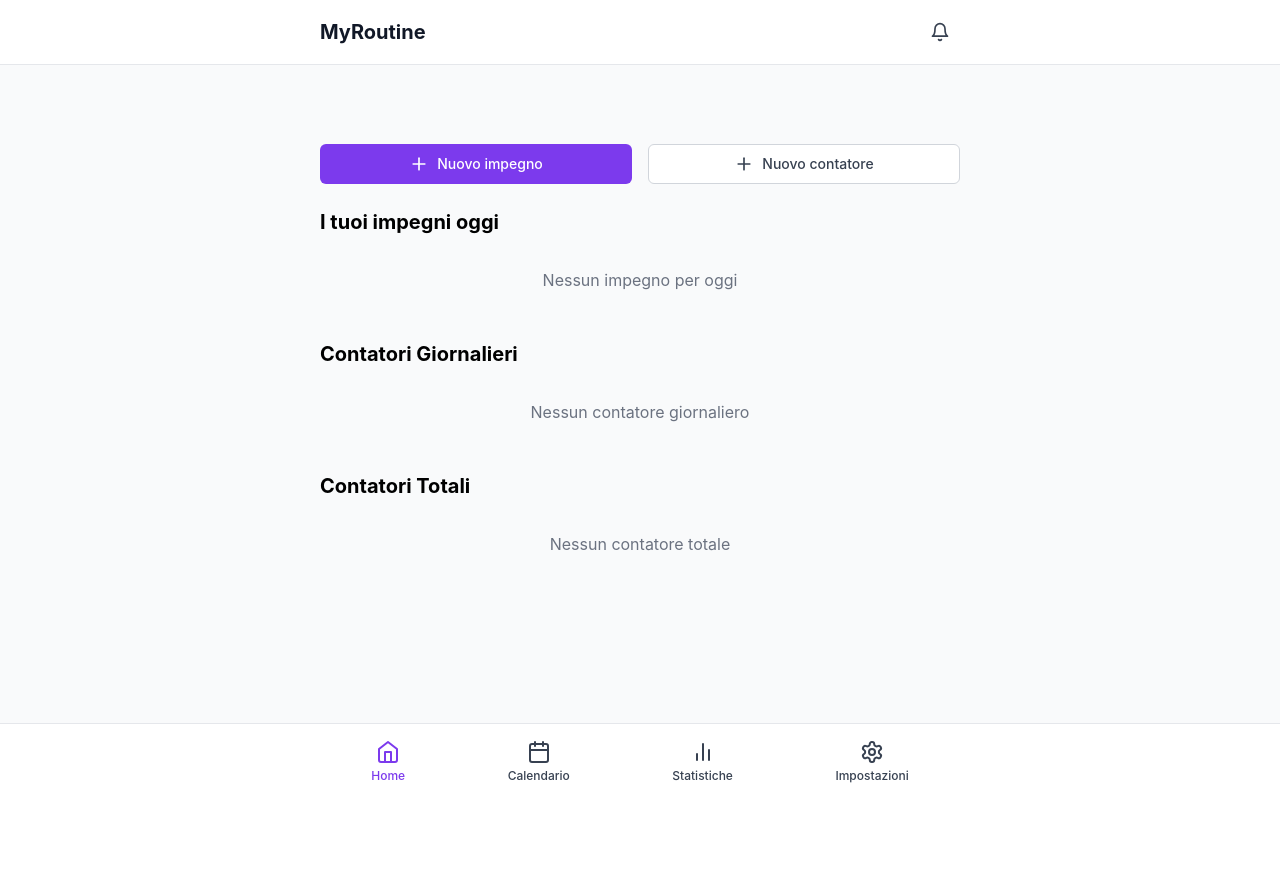
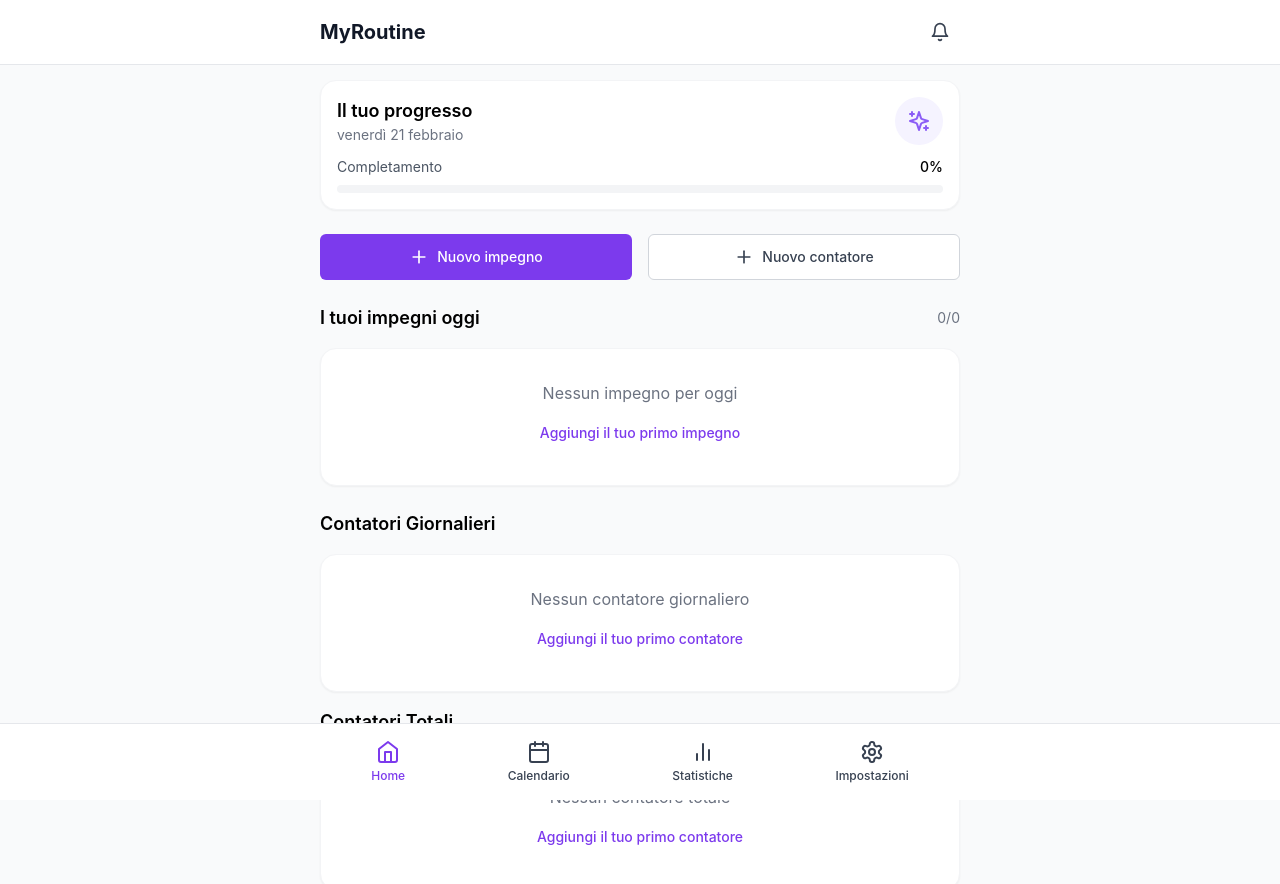
Before and after one commit to simone202120/my-routine-app-new, a React (Create React App) app: page / in a window 1280 px wide. Shown: the top 884 px of the page. Before the commit the page ends 800 px from the top, so only its background shows below. Built offline with nearby package versions, Linux system fonts and the light colour scheme.

Commit message:
Grafica Completa

```diff
--- a/src/components/counters/CounterForm.tsx
+++ b/src/components/counters/CounterForm.tsx
@@ -21,39 +21,36 @@ const CounterForm: React.FC<CounterFormProps> = ({ onClose, onSubmit }) => {
   const handleSubmit = (e: React.FormEvent) => {
     e.preventDefault();
     onSubmit(counterData);
-    onClose();
   };
 
   return (
-    <div className="fixed inset-0 bg-black bg-opacity-50 flex items-center justify-center p-4">
-      <div className="bg-white rounded-lg w-full max-w-md">
+    <div className="fixed inset-0 bg-black bg-opacity-50 z-50 flex items-end sm:items-center justify-center p-4">
+      <div className="bg-white rounded-t-xl sm:rounded-xl w-full max-w-lg">
         <div className="flex justify-between items-center p-4 border-b">
-          <h2 className="text-lg font-bold">Nuovo Contatore</h2>
-          <Button variant="ghost" size="icon" onClick={onClose}>
+          <h2 className="text-lg font-bold text-gray-900">Nuovo Contatore</h2>
+          <Button variant="ghost" size="icon" onClick={onClose} className="rounded-full">
             <X className="h-5 w-5" />
           </Button>
         </div>
         <form onSubmit={handleSubmit} className="p-4 space-y-4">
           <div>
-            <label className="block text-sm font-medium text-gray-700">
+            <label className="block text-sm font-medium text-gray-700 mb-1">
               Nome
             </label>
             <input
               type="text"
-              className="mt-1 block w-full rounded-md border-gray-300 shadow-sm focus:border-primary-500 focus:ring-primary-500"
+              className="w-full rounded-lg border-gray-300 shadow-sm focus:border-primary-500 focus:ring-primary-500"
               value={counterData.name}
-              onChange={(e) => setCounterData({
-                ...counterData,
-                name: e.target.value
-              })}
+              onChange={(e) => setCounterData({...counterData, name: e.target.value})}
+              required
             />
           </div>
           <div>
-            <label className="block text-sm font-medium text-gray-700">
+            <label className="block text-sm font-medium text-gray-700 mb-1">
               Tipo
             </label>
             <select
-              className="mt-1 block w-full rounded-md border-gray-300 shadow-sm focus:border-primary-500 focus:ring-primary-500"
+              className="w-full rounded-lg border-gray-300 shadow-sm focus:border-primary-500 focus:ring-primary-500"
               value={counterData.type}
               onChange={(e) => setCounterData({
                 ...counterData,
@@ -65,7 +62,7 @@ const CounterForm: React.FC<CounterFormProps> = ({ onClose, onSubmit }) => {
             </select>
           </div>
           <div className="flex justify-end space-x-3 pt-4">
-            <Button variant="outline" onClick={onClose}>
+            <Button variant="outline" type="button" onClick={onClose}>
               Annulla
             </Button>
             <Button type="submit">
--- a/src/components/tasks/TaskForm.tsx
+++ b/src/components/tasks/TaskForm.tsx
@@ -25,36 +25,36 @@ const TaskForm: React.FC<TaskFormProps> = ({ onClose, onSubmit }) => {
   const handleSubmit = (e: React.FormEvent) => {
     e.preventDefault();
     onSubmit(taskData);
-    onClose();
   };
 
   return (
-    <div className="fixed inset-0 bg-black bg-opacity-50 flex items-center justify-center p-4">
-      <div className="bg-white rounded-lg w-full max-w-md">
+    <div className="fixed inset-0 bg-black bg-opacity-50 z-50 flex items-end sm:items-center justify-center p-4">
+      <div className="bg-white rounded-t-xl sm:rounded-xl w-full max-w-lg">
         <div className="flex justify-between items-center p-4 border-b">
-          <h2 className="text-lg font-bold">Nuovo Impegno</h2>
-          <Button variant="ghost" size="icon" onClick={onClose}>
+          <h2 className="text-lg font-bold text-gray-900">Nuovo Impegno</h2>
+          <Button variant="ghost" size="icon" onClick={onClose} className="rounded-full">
             <X className="h-5 w-5" />
           </Button>
         </div>
         <form onSubmit={handleSubmit} className="p-4 space-y-4">
           <div>
-            <label className="block text-sm font-medium text-gray-700">
+            <label className="block text-sm font-medium text-gray-700 mb-1">
               Titolo
             </label>
             <input
               type="text"
-              className="mt-1 block w-full rounded-md border-gray-300 shadow-sm focus:border-primary-500 focus:ring-primary-500"
+              className="w-full rounded-lg border-gray-300 shadow-sm focus:border-primary-500 focus:ring-primary-500"
               value={taskData.title}
               onChange={(e) => setTaskData({...taskData, title: e.target.value})}
+              required
             />
           </div>
           <div>
-            <label className="block text-sm font-medium text-gray-700">
+            <label className="block text-sm font-medium text-gray-700 mb-1">
               Tipo
             </label>
             <select
-              className="mt-1 block w-full rounded-md border-gray-300 shadow-sm focus:border-primary-500 focus:ring-primary-500"
+              className="w-full rounded-lg border-gray-300 shadow-sm focus:border-primary-500 focus:ring-primary-500"
               value={taskData.type}
               onChange={(e) => setTaskData({
                 ...taskData,
@@ -67,31 +67,31 @@ const TaskForm: React.FC<TaskFormProps> = ({ onClose, onSubmit }) => {
           </div>
           {taskData.type === 'routine' ? (
             <div>
-              <label className="block text-sm font-medium text-gray-700">
+              <label className="block text-sm font-medium text-gray-700 mb-1">
                 Orario
               </label>
               <input
                 type="time"
-                className="mt-1 block w-full rounded-md border-gray-300 shadow-sm focus:border-primary-500 focus:ring-primary-500"
+                className="w-full rounded-lg border-gray-300 shadow-sm focus:border-primary-500 focus:ring-primary-500"
                 value={taskData.time}
                 onChange={(e) => setTaskData({...taskData, time: e.target.value})}
               />
             </div>
           ) : (
             <div>
-              <label className="block text-sm font-medium text-gray-700">
+              <label className="block text-sm font-medium text-gray-700 mb-1">
                 Data
               </label>
               <input
                 type="date"
-                className="mt-1 block w-full rounded-md border-gray-300 shadow-sm focus:border-primary-500 focus:ring-primary-500"
+                className="w-full rounded-lg border-gray-300 shadow-sm focus:border-primary-500 focus:ring-primary-500"
                 value={taskData.date}
                 onChange={(e) => setTaskData({...taskData, date: e.target.value})}
               />
             </div>
           )}
           <div className="flex justify-end space-x-3 pt-4">
-            <Button variant="outline" onClick={onClose}>
+            <Button variant="outline" type="button" onClick={onClose}>
               Annulla
             </Button>
             <Button type="submit">
--- a/src/pages/HomePage.tsx
+++ b/src/pages/HomePage.tsx
@@ -1,6 +1,6 @@
 // pages/HomePage.tsx
 import React, { useState } from 'react';
-import { Plus } from 'lucide-react';
+import { Plus, Sparkles } from 'lucide-react';
 import { Button } from "../components/ui/button";
 import TaskItem from '../components/tasks/TaskItem';
 import CounterItem from '../components/counters/CounterItem';
@@ -8,9 +8,9 @@ import TaskForm from '../components/tasks/TaskForm';
 import CounterForm from '../components/counters/CounterForm';
 import { useApp } from '../context/AppContext';
 import { format } from 'date-fns';
+import { it } from 'date-fns/locale';
 
 const HomePage = () => {
-  // Utilizziamo il context invece dello stato locale
   const {
     tasks,
     counters,
@@ -21,44 +21,75 @@ const HomePage = () => {
     decrementCounter
   } = useApp();
 
-  // Stati per i modal
   const [isTaskFormOpen, setIsTaskFormOpen] = useState(false);
   const [isCounterFormOpen, setIsCounterFormOpen] = useState(false);
 
-  // Filtra i task di oggi
   const todayTasks = tasks.filter(task => {
     if (task.type === 'routine') return true;
     return task.date === format(new Date(), 'yyyy-MM-dd');
   });
 
-  // Filtra i contatori giornalieri
-  const dailyCounters = counters.filter(counter => counter.type === 'daily');
-  const totalCounters = counters.filter(counter => counter.type === 'total');
+  const completedTodayTasks = todayTasks.filter(task => task.isCompleted);
+  const completionPercentage = todayTasks.length > 0
+    ? Math.round((completedTodayTasks.length / todayTasks.length) * 100)
+    : 0;
 
   return (
-    <div className="pb-20 pt-16">
+    <div className="space-y-6">
+      {/* Progress Summary */}
+      <div className="bg-white rounded-xl p-4 shadow-sm border border-gray-100">
+        <div className="flex items-center justify-between mb-3">
+          <div>
+            <h2 className="text-lg font-semibold">Il tuo progresso</h2>
+            <p className="text-sm text-gray-500">
+              {format(new Date(), 'EEEE d MMMM', { locale: it })}
+            </p>
+          </div>
+          <div className="h-12 w-12 bg-primary-50 rounded-full flex items-center justify-center">
+            <Sparkles className="h-6 w-6 text-primary-500" />
+          </div>
+        </div>
+        <div className="space-y-2">
+          <div className="flex justify-between items-center">
+            <span className="text-sm text-gray-600">Completamento</span>
+            <span className="text-sm font-medium">{completionPercentage}%</span>
+          </div>
+          <div className="h-2 bg-gray-100 rounded-full">
+            <div
+              className="h-full bg-primary-500 rounded-full transition-all duration-300"
+              style={{ width: `${completionPercentage}%` }}
+            />
+          </div>
+        </div>
+      </div>
+
       {/* Quick Actions */}
-      <div className="grid grid-cols-2 gap-4 mb-6">
+      <div className="grid grid-cols-2 gap-4">
         <Button
-          className="flex items-center gap-2"
+          className="flex items-center justify-center gap-2 h-auto py-3"
           onClick={() => setIsTaskFormOpen(true)}
         >
           <Plus className="h-5 w-5" />
-          Nuovo impegno
+          <span>Nuovo impegno</span>
         </Button>
         <Button
-          className="flex items-center gap-2"
           variant="outline"
+          className="flex items-center justify-center gap-2 h-auto py-3"
           onClick={() => setIsCounterFormOpen(true)}
         >
           <Plus className="h-5 w-5" />
-          Nuovo contatore
+          <span>Nuovo contatore</span>
         </Button>
       </div>
 
       {/* Tasks Section */}
-      <div className="mb-8">
-        <h2 className="text-xl font-bold mb-4">I tuoi impegni oggi</h2>
+      <div className="space-y-4">
+        <div className="flex justify-between items-center">
+          <h2 className="text-lg font-semibold">I tuoi impegni oggi</h2>
+          <span className="text-sm text-gray-500">
+            {completedTodayTasks.length}/{todayTasks.length}
+          </span>
+        </div>
         <div className="space-y-3">
           {todayTasks.map(task => (
             <TaskItem
@@ -68,18 +99,27 @@ const HomePage = () => {
             />
           ))}
           {todayTasks.length === 0 && (
-            <p className="text-gray-500 text-center py-4">
-              Nessun impegno per oggi
-            </p>
+            <div className="bg-white rounded-xl p-8 shadow-sm border border-gray-100 text-center">
+              <p className="text-gray-500">Nessun impegno per oggi</p>
+              <Button
+                variant="link"
+                className="mt-2"
+                onClick={() => setIsTaskFormOpen(true)}
+              >
+                Aggiungi il tuo primo impegno
+              </Button>
+            </div>
           )}
         </div>
       </div>
 
-      {/* Daily Counters Section */}
-      <div className="mb-8">
-        <h2 className="text-xl font-bold mb-4">Contatori Giornalieri</h2>
-        <div className="grid grid-cols-1 gap-3">
-          {dailyCounters.map(counter => (
+      {/* Counters Sections */}
+      <div className="space-y-4">
+        <h2 className="text-lg font-semibold">Contatori Giornalieri</h2>
+        <div className="space-y-3">
+          {counters
+            .filter(counter => counter.type === 'daily')
+            .map(counter => (
               <CounterItem
                 key={counter.id}
                 counter={counter}
@@ -87,19 +127,25 @@ const HomePage = () => {
                 onDecrement={decrementCounter}
               />
             ))}
-          {dailyCounters.length === 0 && (
-            <p className="text-gray-500 text-center py-4">
-              Nessun contatore giornaliero
-            </p>
+          {counters.filter(c => c.type === 'daily').length === 0 && (
+            <div className="bg-white rounded-xl p-8 shadow-sm border border-gray-100 text-center">
+              <p className="text-gray-500">Nessun contatore giornaliero</p>
+              <Button
+                variant="link"
+                className="mt-2"
+                onClick={() => setIsCounterFormOpen(true)}
+              >
+                Aggiungi il tuo primo contatore
+              </Button>
+            </div>
           )}
         </div>
-      </div>
 
-      {/* Total Counters Section */}
-      <div>
-        <h2 className="text-xl font-bold mb-4">Contatori Totali</h2>
-        <div className="grid grid-cols-1 gap-3">
-          {totalCounters.map(counter => (
+        <h2 className="text-lg font-semibold">Contatori Totali</h2>
+        <div className="space-y-3">
+          {counters
+            .filter(counter => counter.type === 'total')
+            .map(counter => (
               <CounterItem
                 key={counter.id}
                 counter={counter}
@@ -107,10 +153,17 @@ const HomePage = () => {
                 onDecrement={decrementCounter}
               />
             ))}
-          {totalCounters.length === 0 && (
-            <p className="text-gray-500 text-center py-4">
-              Nessun contatore totale
-            </p>
+          {counters.filter(c => c.type === 'total').length === 0 && (
+            <div className="bg-white rounded-xl p-8 shadow-sm border border-gray-100 text-center">
+              <p className="text-gray-500">Nessun contatore totale</p>
+              <Button
+                variant="link"
+                className="mt-2"
+                onClick={() => setIsCounterFormOpen(true)}
+              >
+                Aggiungi il tuo primo contatore
+              </Button>
+            </div>
           )}
         </div>
       </div>
--- a/src/pages/StatisticsPage.tsx
+++ b/src/pages/StatisticsPage.tsx
@@ -2,16 +2,17 @@
 import React, { useMemo } from 'react';
 import {
   BarChart, Bar, XAxis, YAxis, CartesianGrid, Tooltip, ResponsiveContainer,
-  PieChart, Pie, Cell, LineChart, Line
+  PieChart, Pie, Cell, Legend
 } from 'recharts';
-import { format, subDays, startOfDay } from 'date-fns';
+import { format } from 'date-fns';
 import { it } from 'date-fns/locale';
 import { useApp } from '../context/AppContext';
+import { CheckCircle2, Clock, Target } from 'lucide-react';
 
 const StatisticsPage = () => {
   const { tasks, counters } = useApp();
 
-  // Calcola le statistiche dei task
+  // Calcolo statistiche task
   const taskStats = useMemo(() => {
     const total = tasks.length;
     const completed = tasks.filter(task => task.isCompleted).length;
@@ -21,123 +22,132 @@ const StatisticsPage = () => {
     return {
       total,
       completed,
-      completion: total ? (completed / total * 100).toFixed(1) : 0,
+      completion: total ? Math.round((completed / total) * 100) : 0,
       routine,
       oneTime
     };
   }, [tasks]);
 
-  // Prepara i dati per il grafico a torta dei tipi di task
+  // Dati per il grafico a torta
   const taskTypeData = [
     { name: 'Routine', value: taskStats.routine },
     { name: 'Una tantum', value: taskStats.oneTime }
   ];
 
-  // Prepara i dati per il grafico a barre dei contatori
-  const counterData = useMemo(() => {
-    return counters.map(counter => ({
-      name: counter.name,
-      value: counter.currentValue
-    }));
-  }, [counters]);
-
-  // Colori per i grafici
   const COLORS = ['#8b5cf6', '#6366f1', '#ec4899', '#14b8a6'];
 
   return (
-    <div className="pb-20 pt-16">
-      {/* Riepilogo generale */}
-      <div className="mb-8">
-        <h2 className="text-xl font-bold mb-4">Riepilogo Impegni</h2>
-        <div className="grid grid-cols-2 gap-4">
-          <div className="bg-white p-4 rounded-lg shadow-sm">
-            <p className="text-gray-600">Totale Impegni</p>
-            <p className="text-2xl font-bold">{taskStats.total}</p>
+    <div className="space-y-6">
+      {/* Card statistiche generali */}
+      <div className="grid grid-cols-2 gap-4">
+        <div className="bg-white p-4 rounded-xl shadow-sm border border-gray-100">
+          <div className="flex items-center justify-between">
+            <div>
+              <p className="text-sm text-gray-500">Impegni Totali</p>
+              <p className="text-2xl font-bold mt-1">{taskStats.total}</p>
+            </div>
+            <Target className="h-8 w-8 text-primary-500" />
           </div>
-          <div className="bg-white p-4 rounded-lg shadow-sm">
-            <p className="text-gray-600">Completati</p>
-            <p className="text-2xl font-bold text-green-600">{taskStats.completed}</p>
+        </div>
+        <div className="bg-white p-4 rounded-xl shadow-sm border border-gray-100">
+          <div className="flex items-center justify-between">
+            <div>
+              <p className="text-sm text-gray-500">Completati</p>
+              <p className="text-2xl font-bold mt-1">{taskStats.completed}</p>
+            </div>
+            <CheckCircle2 className="h-8 w-8 text-green-500" />
           </div>
-          <div className="bg-white p-4 rounded-lg shadow-sm col-span-2">
-            <p className="text-gray-600">Tasso di Completamento</p>
-            <p className="text-2xl font-bold text-primary-600">{taskStats.completion}%</p>
+        </div>
+        <div className="col-span-2 bg-white p-4 rounded-xl shadow-sm border border-gray-100">
+          <div className="flex items-center justify-between">
+            <div>
+              <p className="text-sm text-gray-500">Tasso di Completamento</p>
+              <p className="text-2xl font-bold mt-1">{taskStats.completion}%</p>
+            </div>
+            <Clock className="h-8 w-8 text-blue-500" />
+          </div>
+          {/* Barra di progresso */}
+          <div className="mt-3 h-2 bg-gray-100 rounded-full">
+            <div
+              className="h-full bg-primary-500 rounded-full"
+              style={{ width: `${taskStats.completion}%` }}
+            />
           </div>
         </div>
       </div>
 
       {/* Grafico distribuzione tipi di task */}
-      <div className="mb-8">
-        <h2 className="text-xl font-bold mb-4">Distribuzione Tipi di Impegni</h2>
-        <div className="bg-white p-4 rounded-lg shadow-sm" style={{ height: '300px' }}>
+      <div className="bg-white p-4 rounded-xl shadow-sm border border-gray-100">
+        <h2 className="text-lg font-semibold mb-4">Distribuzione Impegni</h2>
+        <div style={{ height: '300px' }}>
           <ResponsiveContainer width="100%" height="100%">
             <PieChart>
               <Pie
                 data={taskTypeData}
                 cx="50%"
                 cy="50%"
-                labelLine={false}
-                label={({ name, percent }) => `${name} (${(percent * 100).toFixed(0)}%)`}
+                innerRadius={60}
                 outerRadius={80}
                 fill="#8884d8"
+                paddingAngle={5}
                 dataKey="value"
+                label={({ name, percent }) => `${name} (${(percent * 100).toFixed(0)}%)`}
               >
                 {taskTypeData.map((entry, index) => (
                   <Cell key={`cell-${index}`} fill={COLORS[index % COLORS.length]} />
                 ))}
               </Pie>
               <Tooltip />
+              <Legend />
             </PieChart>
           </ResponsiveContainer>
         </div>
       </div>
 
-      {/* Grafico contatori */}
-      <div className="mb-8">
-        <h2 className="text-xl font-bold mb-4">Stato dei Contatori</h2>
-        <div className="bg-white p-4 rounded-lg shadow-sm" style={{ height: '300px' }}>
-          <ResponsiveContainer width="100%" height="100%">
-            <BarChart data={counterData}>
-              <CartesianGrid strokeDasharray="3 3" />
-              <XAxis dataKey="name" />
-              <YAxis />
-              <Tooltip />
-              <Bar dataKey="value" fill="#8b5cf6" />
-            </BarChart>
-          </ResponsiveContainer>
-        </div>
-      </div>
-
-      {/* Sezione contatori giornalieri */}
-      <div className="mb-8">
-        <h2 className="text-xl font-bold mb-4">Contatori Giornalieri</h2>
-        <div className="space-y-4">
-          {counters
-            .filter(counter => counter.type === 'daily')
-            .map(counter => (
-              <div key={counter.id} className="bg-white p-4 rounded-lg shadow-sm">
-                <div className="flex justify-between items-center">
+      {/* Contatori */}
+      <div className="space-y-4">
+        <h2 className="text-lg font-semibold">Contatori Giornalieri</h2>
+        <div className="bg-white p-4 rounded-xl shadow-sm border border-gray-100">
+          {counters.filter(c => c.type === 'daily').map(counter => (
+            <div key={counter.id} className="py-3 first:pt-0 last:pb-0 border-b last:border-0">
+              <div className="flex justify-between items-center">
+                <div>
                   <p className="font-medium">{counter.name}</p>
-                  <p className="text-xl font-bold">{counter.currentValue}</p>
+                  <p className="text-sm text-gray-500">Oggi</p>
+                </div>
+                <div className="text-2xl font-bold text-primary-600">
+                  {counter.currentValue}
                 </div>
               </div>
-            ))}
+            </div>
+          ))}
+          {counters.filter(c => c.type === 'daily').length === 0 && (
+            <p className="text-center text-gray-500 py-4">
+              Nessun contatore giornaliero
+            </p>
+          )}
         </div>
-      </div>
 
-      {/* Sezione contatori totali */}
-      <div>
-        <h2 className="text-xl font-bold mb-4">Contatori Totali</h2>
-        <div className="space-y-4">
-          {counters
-            .filter(counter => counter.type === 'total')
-            .map(counter => (
-              <div key={counter.id} className="bg-white p-4 rounded-lg shadow-sm">
-                <div className="flex justify-between items-center">
+        <h2 className="text-lg font-semibold">Contatori Totali</h2>
+        <div className="bg-white p-4 rounded-xl shadow-sm border border-gray-100">
+          {counters.filter(c => c.type === 'total').map(counter => (
+            <div key={counter.id} className="py-3 first:pt-0 last:pb-0 border-b last:border-0">
+              <div className="flex justify-between items-center">
+                <div>
                   <p className="font-medium">{counter.name}</p>
-                  <p className="text-xl font-bold">{counter.currentValue}</p>
+                  <p className="text-sm text-gray-500">Totale</p>
+                </div>
+                <div className="text-2xl font-bold text-primary-600">
+                  {counter.currentValue}
                 </div>
               </div>
-            ))}
+            </div>
+          ))}
+          {counters.filter(c => c.type === 'total').length === 0 && (
+            <p className="text-center text-gray-500 py-4">
+              Nessun contatore totale
+            </p>
+          )}
         </div>
       </div>
     </div>
```
Also changed, not shown: src/components/counters/CounterItem.tsx (+11 -4 lines), src/pages/CalendarPage.tsx (+28 -25 lines). Lines whose indentation alone changed are shown as unchanged.
